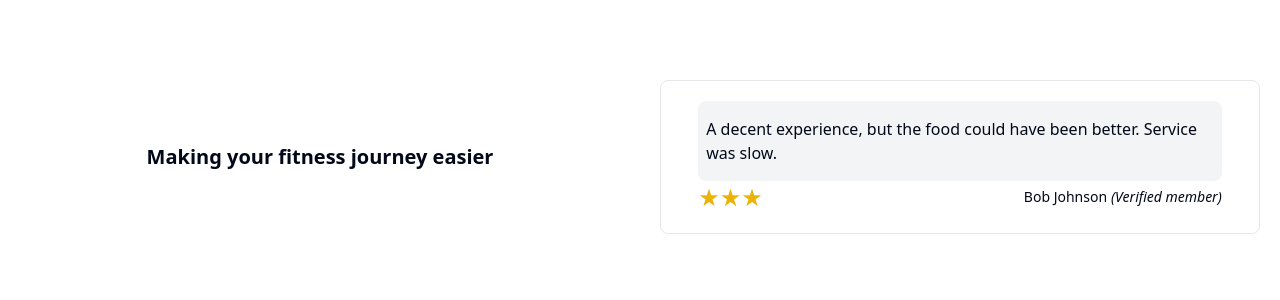
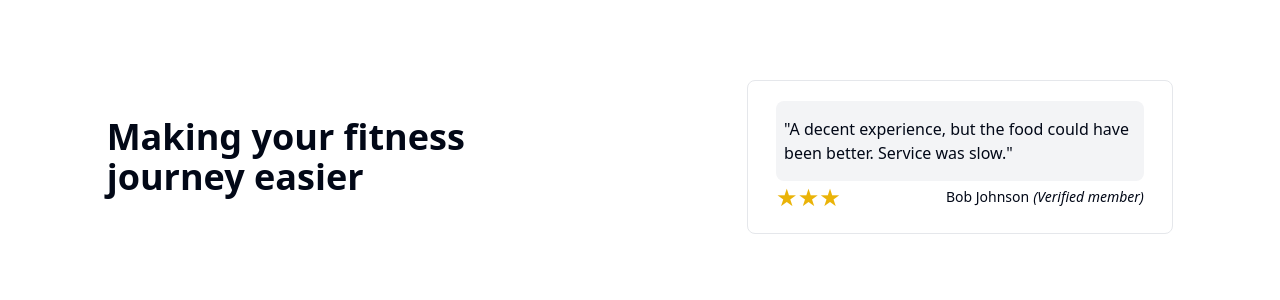
Before and after one commit to ishk9/getYourDiet, a Next.js app in the folder client/: page /Reviews in a window 1280 px wide. Shown: the top 300 px of the page. Built offline with nearby package versions, Linux system fonts and the light colour scheme.

Commit message:
changed styling

```diff
--- a/client/app/Home/page.js
+++ b/client/app/Home/page.js
@@ -21,7 +21,7 @@ const HomePage = () => {
                     </div>
                     {/* Chat box */}
                     <div className='h-20 w-[85%] border flex justify-between items-center border-black rounded-2xl mb-4'>
-                        <input className='h-full w-full rounded-2xl p-2 text-3xl outline-none' placeholder='Enter questions or answers here'/>
+                        <input className='h-full w-full rounded-2xl p-2 text-3xl outline-none capitalize' placeholder='Enter questions or answers here'/>
                         <div className='flex justify-center items-center h-12 w-12 bg-black rounded-full p-1 mr-2 hover:bg-[#292929]'>
                             <IoMdArrowRoundUp color='white' size={22}/>
                         </div>
--- a/client/app/Reviews/page.js
+++ b/client/app/Reviews/page.js
@@ -28,7 +28,7 @@ const ReviewPage = () => {
     return (
         <div className='h-[70%] w-screen bg-white py-20 flex justify-center items-center'>
             <div className='w-1/2 h-full flex justify-center items-center'>
-                <h1 className='text-xl font-bold'>
+                <h1 className='text-4xl font-bold font-sans w-2/3'>
                     Making your fitness journey easier
                 </h1>
             </div>
--- a/client/components/ReviewBox.js
+++ b/client/components/ReviewBox.js
@@ -2,9 +2,9 @@ import React from 'react'
 
 const ReviewBox = ({name, review, rating}) => {
     return (
-        <div className='w-fit py-5 h-fit p-2 bg-white rounded-lg border border-gray-200 flex flex-col justify-center items-center'>
+        <div className='w-2/3 py-5 h-fit p-2 bg-white rounded-lg border border-gray-200 flex flex-col justify-center items-center'>
             <div className='p-2 w-[90%] bg-gray-100 py-4 rounded-lg'>
-                <p>{review}</p>
+                <p>"{review}"</p>
             </div>
 
             <div className='flex w-[90%] justify-between items-center'>
```
